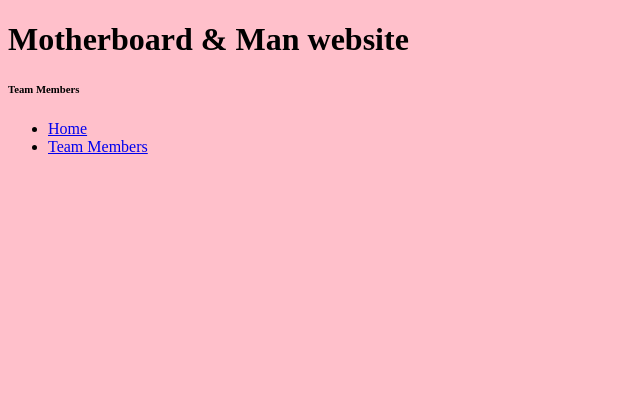
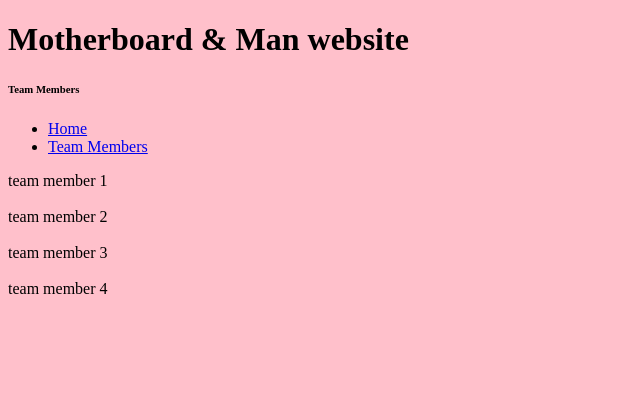
Before and after one commit to Tonypepproni/cis_102, a Flask app: page /team in a window 1280 px wide. Shown: the top 416 px of the page, without its empty margins (0-640 px from the left). Run offline with Flask 3, Linux system fonts and the light colour scheme.

Commit message:
added reading from file function

```diff
--- a/app.py
+++ b/app.py
@@ -18,7 +18,13 @@ def home():
 
 @app.route('/team')
 def team():
-    return render_template('team.html')
+
+    with open('name.txt', 'r') as file:
+        file_content=file.read()
+
+    file_content = file_content.replace('\n','<br><br>')
+
+    return render_template('team.html',content=file_content)
 
 if __name__ == '__main__':
     app.run(debug=True)
--- /dev/null
+++ b/name.txt
@@ -0,0 +1,4 @@
+team member 1
+team member 2
+team member 3
+team member 4
--- a/templates/base.html
+++ b/templates/base.html
@@ -27,7 +27,9 @@
         </nav>
 
         <main>
+            {% block main %}
 
+            {% endblock %}
         </main>
 
         <footer>
--- a/templates/team.html
+++ b/templates/team.html
@@ -5,3 +5,7 @@
 {% block header %}
 <h6>Team Members</h6>
 {% endblock %}
+
+{% block main %}
+    <p>{{ content|safe }}</p>
+{% endblock %}
```
